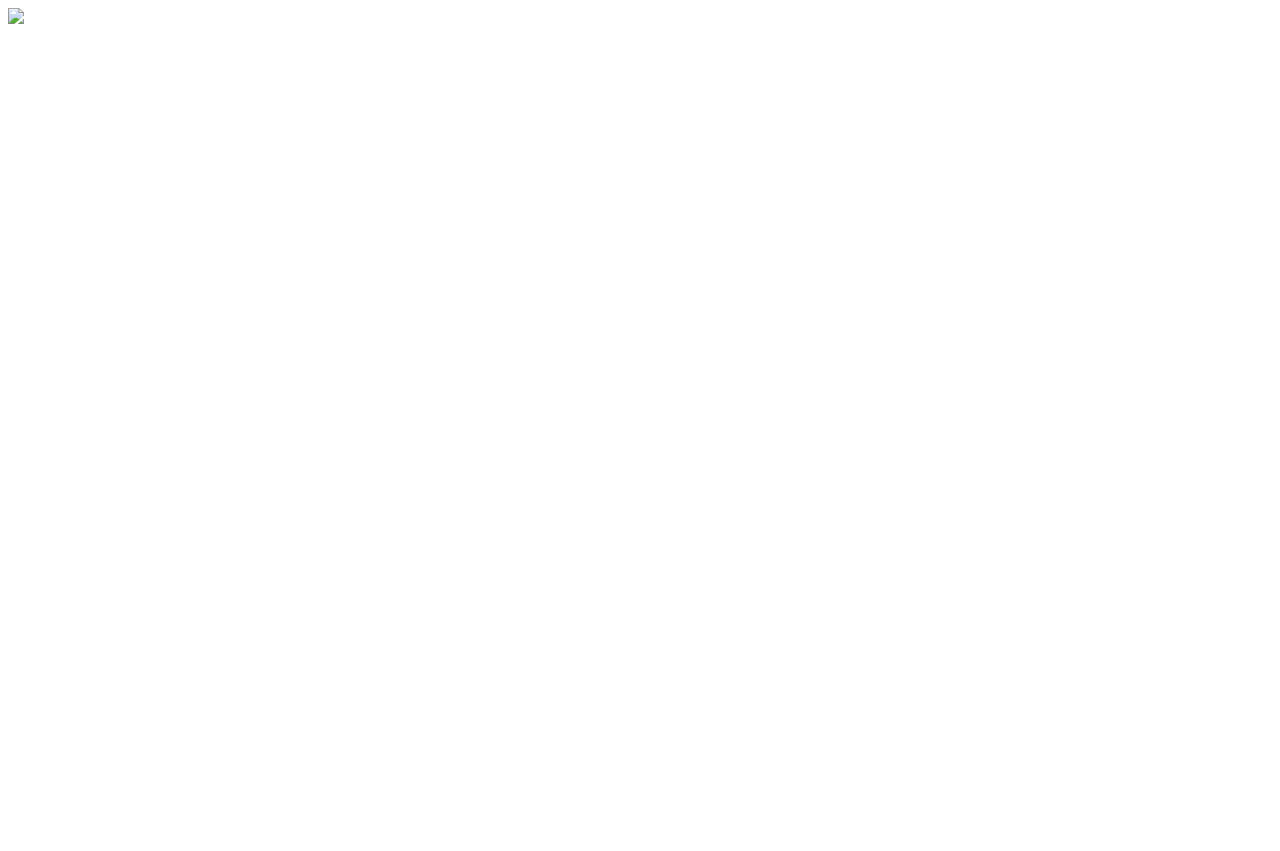
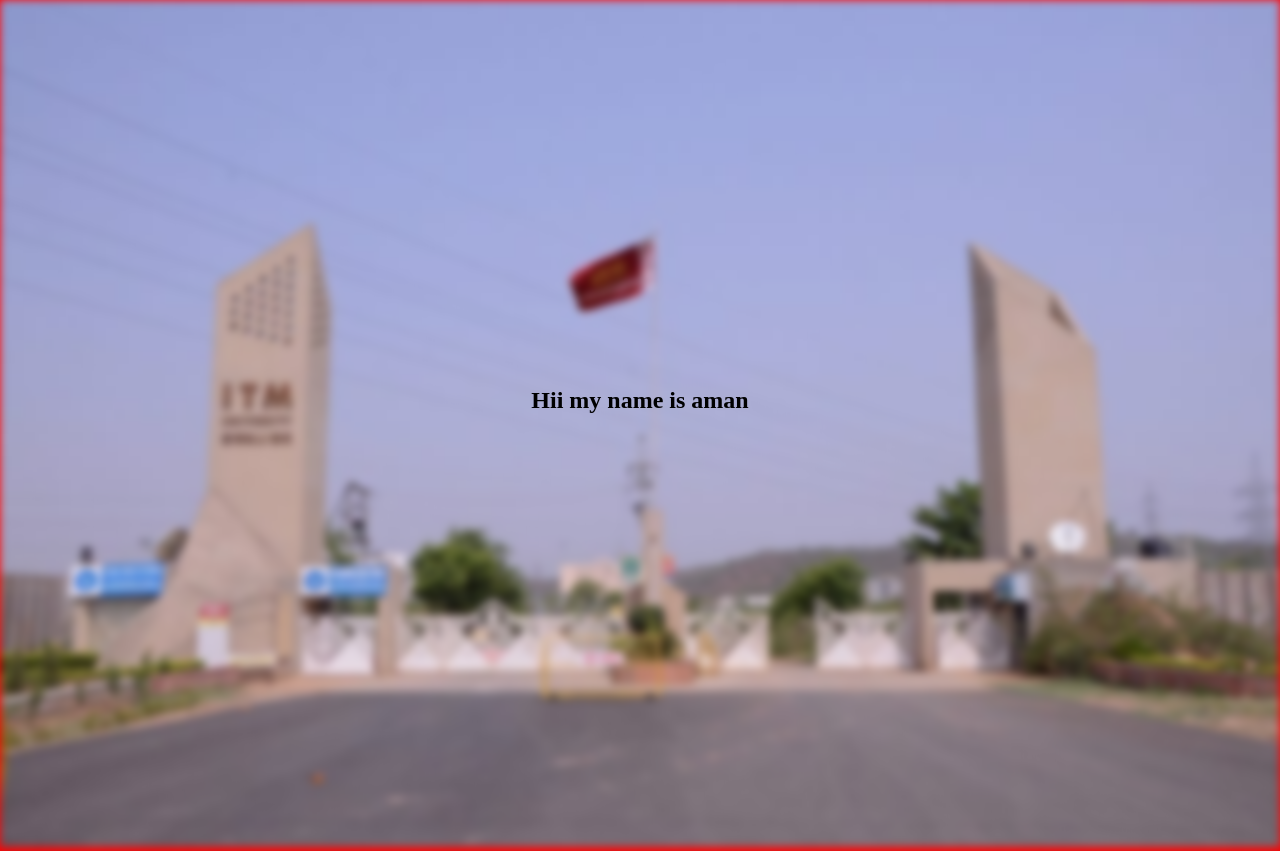
Before and after one commit to Aman772005/Landing-Page, a plain HTML site: page index.html in a window 1280 px wide. Before the commit the page ends 800 px from the top, so only its background shows below. Drawn offline with Linux system fonts and the light colour scheme.

Commit message:
learn about position absolute , relative , div vs section , bacground image and img tag , top ,left and transform

```diff
--- a/index.html
+++ b/index.html
@@ -8,7 +8,10 @@
 </head>
 <body>
 
-    <img src= alt="">
+    <section class="header">
+        <img src="img/ITM banner picture.jpg" alt="">
+        <h1>Hii my name is aman</h1>
+    </section>
 
     <script src="app.js"></script>
 </body>
--- a/stlyle.css
+++ b/stlyle.css
@@ -0,0 +1,26 @@
+*{
+    margin: 0;
+    padding: 0;
+}
+.header{
+    min-height: 100vh;
+    width: 100%;
+    background-position: center;
+    background-size: cover;
+    background:red;
+}
+
+.header img{
+    height: 100%;
+    width: 100%;
+    object-fit: cover;
+    filter: blur(4px);
+    position: relative;
+}
+
+.header h1{
+    position: absolute;
+    top: 50%;
+    left: 50%;
+    transform: translate(-50%,-50%);
+}
```
Also changed, not shown: img/ITM banner picture.jpg (added), 1 other file.
